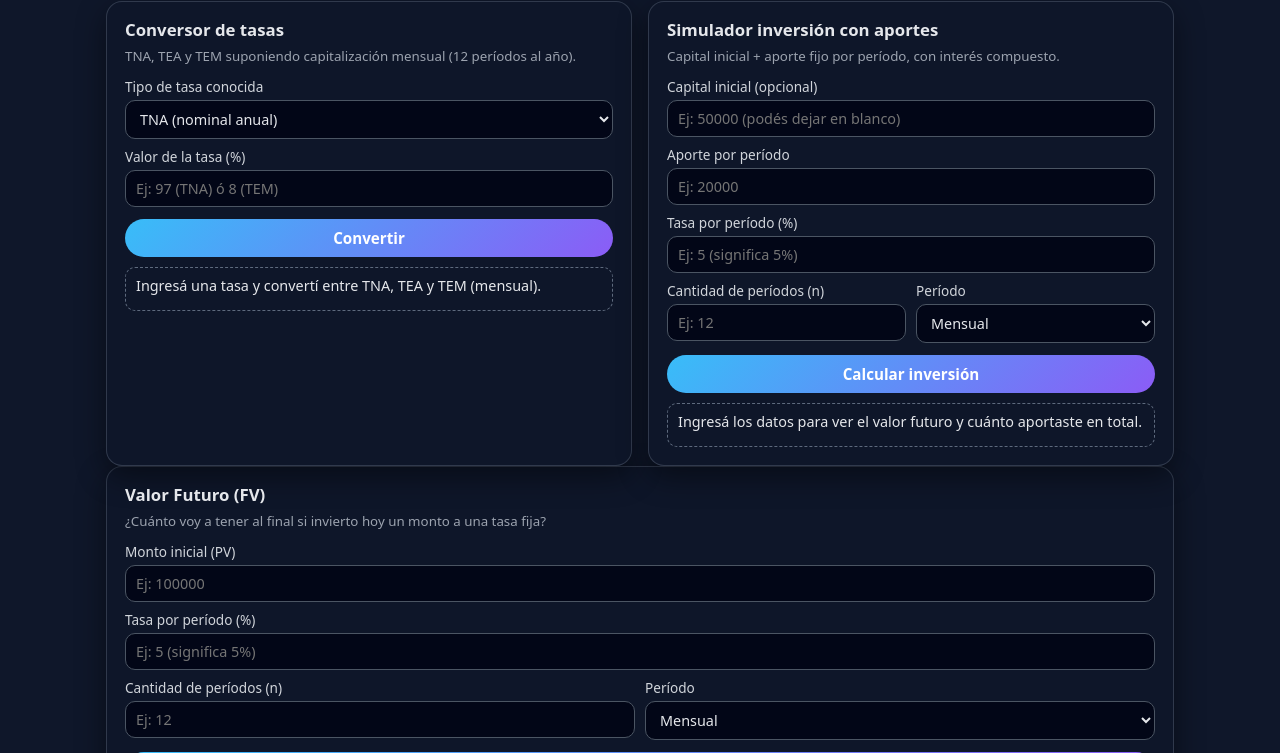
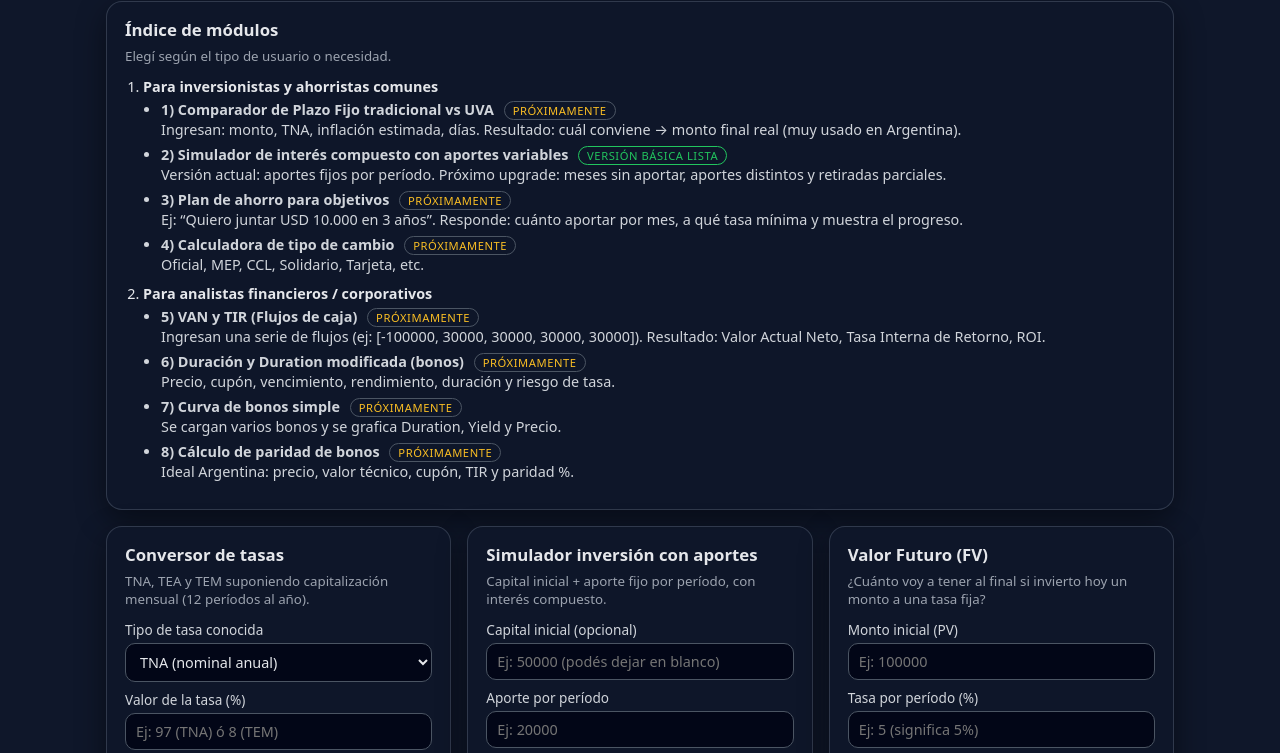
Before and after one commit to carolinamsfelipe/Calculadora-financiera-y-Mas, a plain HTML site: page index.html in a window 1280 px wide. Shown: the part 154-907 px from the top of the page. Drawn offline with Linux system fonts and the light colour scheme.

Commit message:
Enhance index and descriptions in index.html
Added index of modules and updated descriptions for financial calculators.

```diff
--- a/index.html
+++ b/index.html
@@ -165,7 +165,9 @@
       display: block;
       margin-top: 4px;
     }
-        .amort-table {
+
+    /* Tabla amortización */
+    .amort-table {
       width: 100%;
       border-collapse: collapse;
       margin-top: 10px;
@@ -189,6 +191,52 @@
       border-top: 1px solid #4b5563;
     }
 
+    /* Índice a lo “programa” */
+    .index-card {
+      grid-column: 1 / -1;
+    }
+
+    .index-card ol {
+      padding-left: 18px;
+      margin: 0;
+      font-size: 0.9rem;
+    }
+
+    .index-card li {
+      margin-bottom: 6px;
+    }
+
+    .index-card ul {
+      margin-top: 4px;
+      margin-bottom: 10px;
+      padding-left: 18px;
+      list-style: disc;
+      color: #d1d5db;
+    }
+
+    .pill-soon {
+      display: inline-block;
+      padding: 1px 8px;
+      border-radius: 999px;
+      border: 1px solid #4b5563;
+      font-size: 0.7rem;
+      margin-left: 6px;
+      text-transform: uppercase;
+      letter-spacing: 0.05em;
+      color: #fbbf24;
+    }
+
+    .pill-ready {
+      display: inline-block;
+      padding: 1px 8px;
+      border-radius: 999px;
+      border: 1px solid #22c55e;
+      font-size: 0.7rem;
+      margin-left: 6px;
+      text-transform: uppercase;
+      letter-spacing: 0.05em;
+      color: #22c55e;
+    }
   </style>
 </head>
 <body>
@@ -196,13 +244,76 @@
     <header>
       <h1>Calculadora Financiera</h1>
       <div class="subtitle">
-        Laboratorio de valor del dinero en el tiempo, tasas y cuotas
+        Laboratorio de valor del dinero en el tiempo, tasas, cuotas y proyectos
         <span class="tag">beta</span>
       </div>
       <div class="brand">by Carolina Sinead Felipe</div>
     </header>
 
     <div class="cards">
+      <!-- ÍNDICE DE MÓDULOS -->
+      <div class="card index-card">
+        <h2>Índice de módulos</h2>
+        <small>Elegí según el tipo de usuario o necesidad.</small>
+
+        <ol>
+          <li>
+            <strong>Para inversionistas y ahorristas comunes</strong>
+            <ul>
+              <li>
+                <strong>1) Comparador de Plazo Fijo tradicional vs UVA</strong>
+                <span class="pill-soon">Próximamente</span><br/>
+                Ingresan: monto, TNA, inflación estimada, días.
+                Resultado: cuál conviene → monto final real (muy usado en Argentina).
+              </li>
+              <li>
+                <strong>2) Simulador de interés compuesto con aportes variables</strong>
+                <span class="pill-ready">Versión básica lista</span><br/>
+                Versión actual: aportes fijos por período.
+                Próximo upgrade: meses sin aportar, aportes distintos y retiradas parciales.
+              </li>
+              <li>
+                <strong>3) Plan de ahorro para objetivos</strong>
+                <span class="pill-soon">Próximamente</span><br/>
+                Ej: “Quiero juntar USD 10.000 en 3 años”.
+                Responde: cuánto aportar por mes, a qué tasa mínima y muestra el progreso.
+              </li>
+              <li>
+                <strong>4) Calculadora de tipo de cambio</strong>
+                <span class="pill-soon">Próximamente</span><br/>
+                Oficial, MEP, CCL, Solidario, Tarjeta, etc.
+              </li>
+            </ul>
+          </li>
+
+          <li>
+            <strong>Para analistas financieros / corporativos</strong>
+            <ul>
+              <li>
+                <strong>5) VAN y TIR (Flujos de caja)</strong>
+                <span class="pill-soon">Próximamente</span><br/>
+                Ingresan una serie de flujos (ej: [-100000, 30000, 30000, 30000, 30000]).
+                Resultado: Valor Actual Neto, Tasa Interna de Retorno, ROI.
+              </li>
+              <li>
+                <strong>6) Duración y Duration modificada (bonos)</strong>
+                <span class="pill-soon">Próximamente</span><br/>
+                Precio, cupón, vencimiento, rendimiento, duración y riesgo de tasa.
+              </li>
+              <li>
+                <strong>7) Curva de bonos simple</strong>
+                <span class="pill-soon">Próximamente</span><br/>
+                Se cargan varios bonos y se grafica Duration, Yield y Precio.
+              </li>
+              <li>
+                <strong>8) Cálculo de paridad de bonos</strong>
+                <span class="pill-soon">Próximamente</span><br/>
+                Ideal Argentina: precio, valor técnico, cupón, TIR y paridad %.
+              </li>
+            </ul>
+          </li>
+        </ol>
+      </div>
 
       <!-- CARD CONVERSOR DE TASAS -->
       <div class="card">
@@ -261,9 +372,8 @@
           Ingresá los datos para ver el valor futuro y cuánto aportaste en total.
         </div>
       </div>
-    </div>
 
-    <!-- CARD FV -->
+      <!-- CARD FV -->
       <div class="card">
         <h2>Valor Futuro (FV)</h2>
         <small>¿Cuánto voy a tener al final si invierto hoy un monto a una tasa fija?</small>
@@ -355,7 +465,6 @@
           </div>
         </div>
 
-
         <button id="btn-pmt">Calcular cuota</button>
 
         <div class="result" id="pmt-result">
@@ -397,6 +506,8 @@
 
         <div id="loan-table-wrapper"></div>
       </div>
+    </div>
+
     <div class="footer-note">
       <span class="formula">FV = PV · (1 + i)<sup>n</sup></span>
       <span class="formula">PV = FV / (1 + i)<sup>n</sup></span>
@@ -539,7 +650,6 @@
       let tem, tea, tna;
 
       if (type === "tna") {
-        // suponemos TNA con 12 períodos: TEM aproximada = TNA / 12
         tna = r;
         tem = tna / 12;
         tea = Math.pow(1 + tem, 12) - 1;
@@ -548,7 +658,6 @@
         tem = Math.pow(1 + tea, 1 / 12) - 1;
         tna = tem * 12;
       } else {
-        // TEM
         tem = r;
         tea = Math.pow(1 + tem, 12) - 1;
         tna = tem * 12;
@@ -615,7 +724,8 @@
         formatMoney(totalAportado) +
         " (capital inicial + aportes) </span>";
     });
-        // ---- CRÉDITOS Y TABLA DE AMORTIZACIÓN ----
+
+    // ---- CRÉDITOS Y TABLA DE AMORTIZACIÓN ----
     document.getElementById("btn-loan").addEventListener("click", function () {
       const amount = parseFloat(document.getElementById("loan-amount").value);
       const ratePercent = parseFloat(document.getElementById("loan-rate").value);
@@ -639,7 +749,6 @@
       let totalIntereses = 0;
 
       if (system === "frances") {
-        // Cuota constante (mismo PMT que en el módulo de cuotas)
         if (i === 0) {
           cuota = amount / n;
         } else {
@@ -664,7 +773,6 @@
         }
 
       } else if (system === "aleman") {
-        // Amortización (capital) constante
         const amortizacionConstante = amount / n;
 
         for (let k = 1; k <= n; k++) {
@@ -685,7 +793,6 @@
         }
 
       } else if (system === "americano") {
-        // Sólo intereses hasta el último período; al final se paga todo el capital
         const interesPer = saldo * i;
 
         for (let k = 1; k <= n; k++) {
@@ -715,7 +822,6 @@
         }
       }
 
-      // Render de la tabla
       if (rows.length === 0) {
         resultDiv.innerHTML = "No se pudo generar la tabla.";
         tableWrapper.innerHTML = "";
@@ -758,7 +864,6 @@
 
       tableWrapper.innerHTML = html;
     });
-
   </script>
 </body>
 </html>
```
